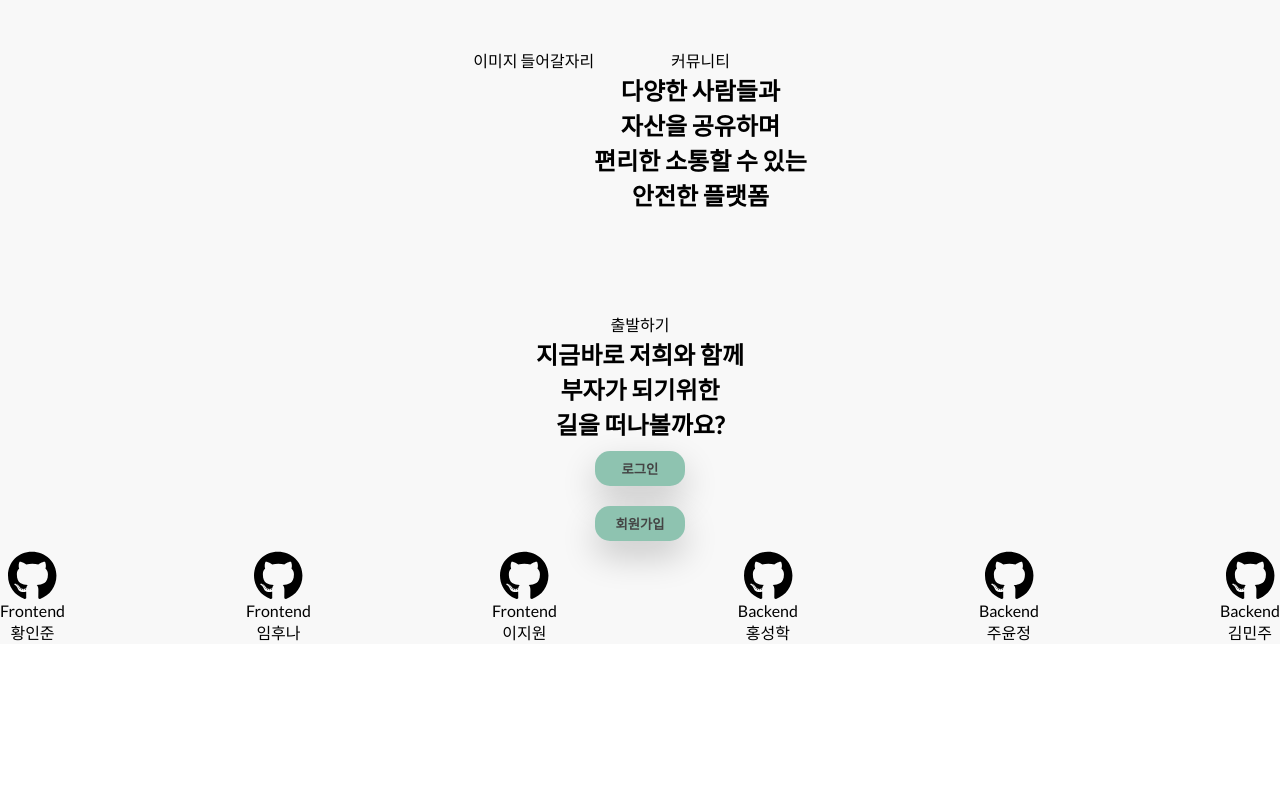
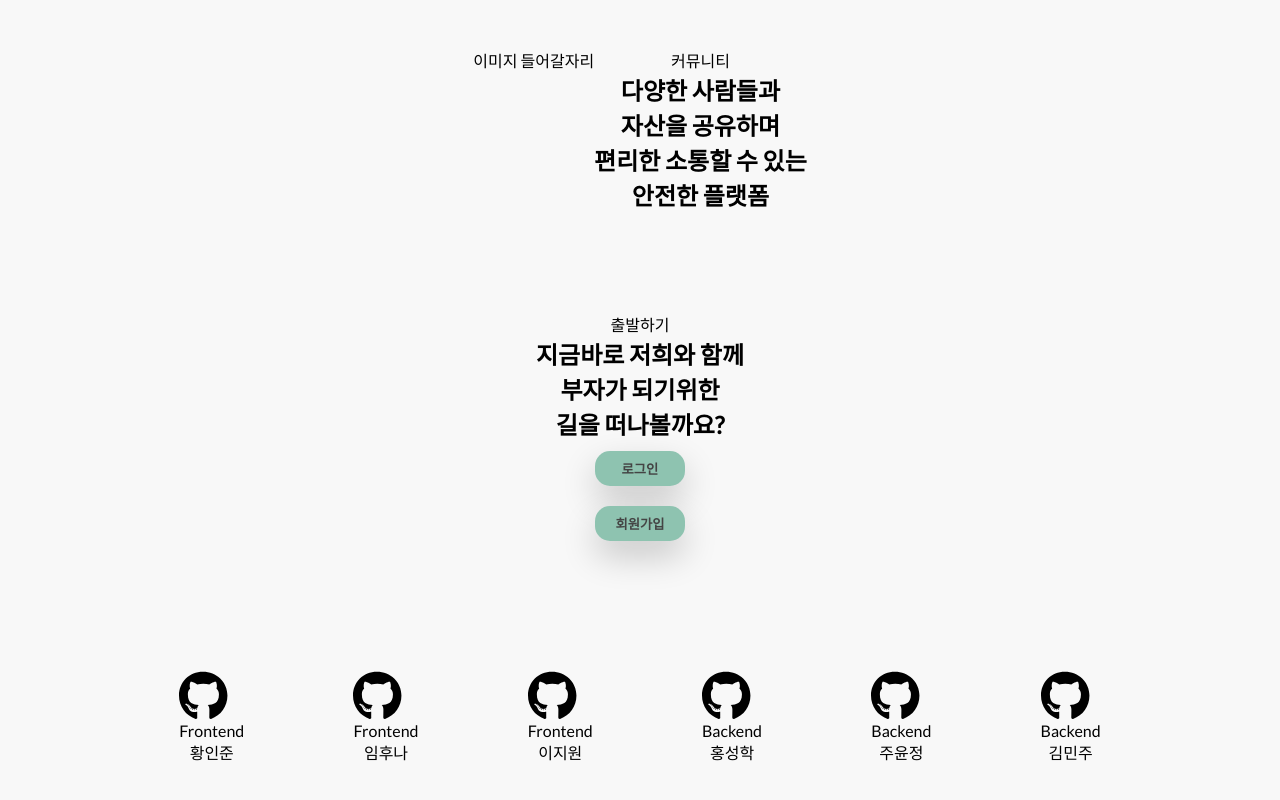
Before and after one commit to codestates-seb/seb40_main_024, a React (Create React App) app in the folder front/: page / in a window 1280 px wide. Shown: the part 2398-3198 px from the top of the page. Before the commit the page ends 3042 px from the top, so only its background shows below. Built offline with nearby package versions, Linux system fonts and the light colour scheme.

Commit message:
fix: MainFooter 위치수정

```diff
--- a/front/src/Component/Home/MainFooter.js
+++ b/front/src/Component/Home/MainFooter.js
@@ -4,11 +4,12 @@ import { FontAwesomeIcon } from '@fortawesome/react-fontawesome';
 // 홈페이지 이름
 const FooterMain = styled.div`
   display: flex;
-  justify-content: space-between;
   text-align: center;
+  justify-content: space-evenly;
+  margin-top: 50px;
+  padding: 70px;
   .github {
     display: flex;
-    margin: 0 auto;
     font-size: 50px;
   }
   a {
```
